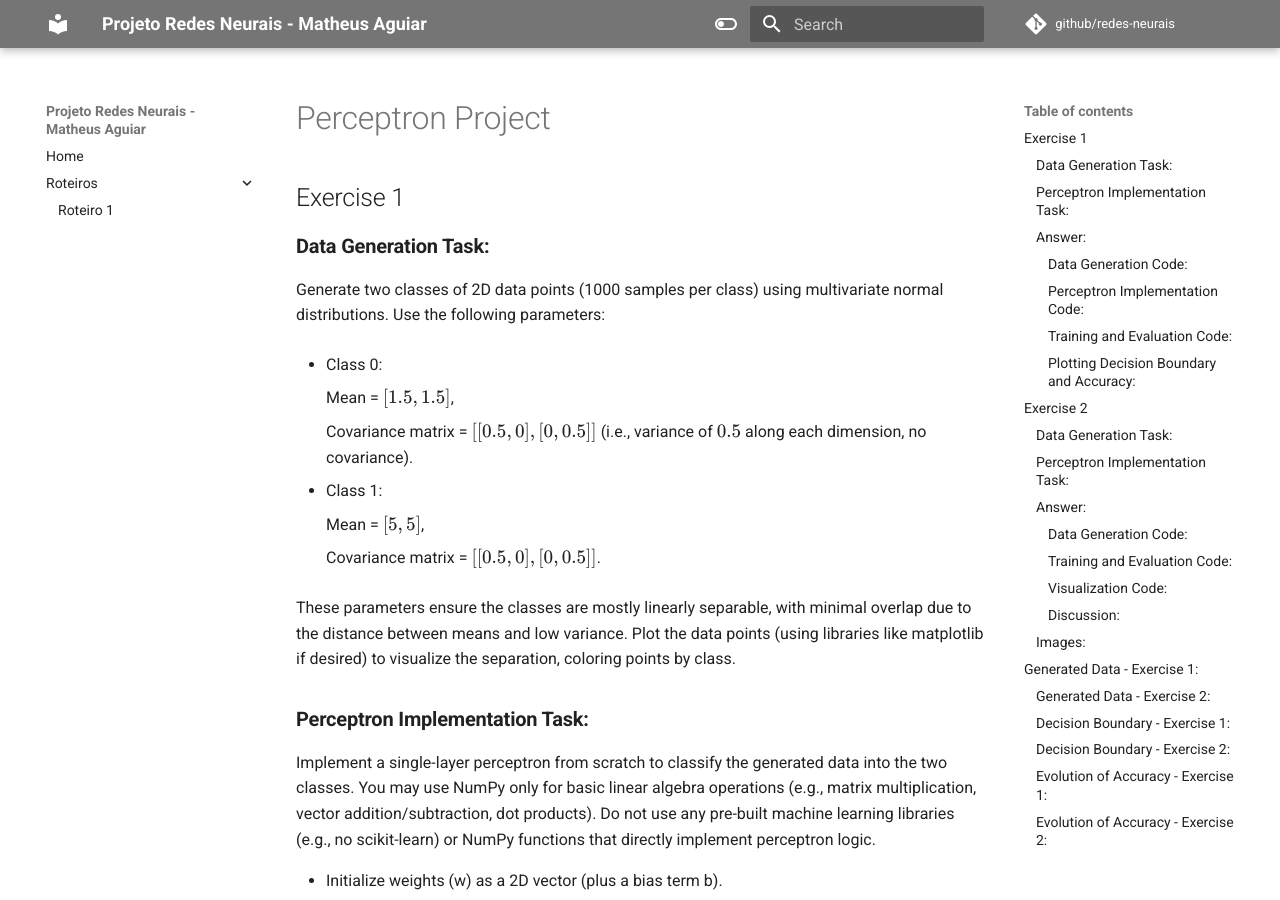
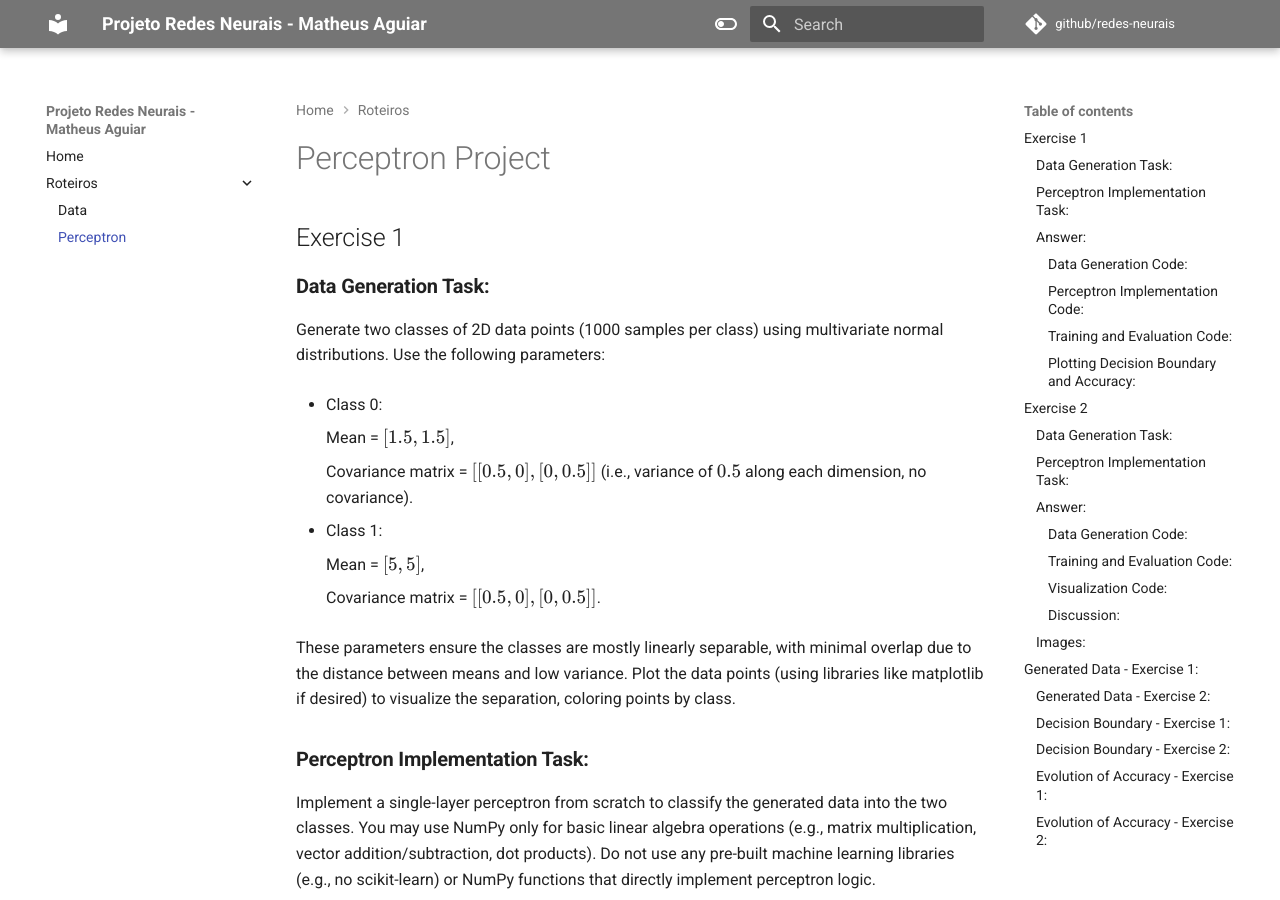
Before and after one commit to C0D8/redes-neurais, an MkDocs documentation site: the page built from docs/perceptron/main.md, in a window 1280 px wide and 900 px high. Built offline with MkDocs 1.6.1 and Material for MkDocs 9.7.7, drawn with Linux system fonts in a browser that asks for light colours; comment, search, counter and statistics services are not loaded.

Commit message:
perceptron page

```diff
--- a/mkdocs.yml
+++ b/mkdocs.yml
@@ -135,7 +135,8 @@
   - Home: index.md
   # - This documentation: ./thisdocumentation/main.md
   - Roteiros:
-    - Roteiro 1: ./data/main.md
+    - Data: ./data/main.md
+    - Perceptron: ./perceptron/main.md
   #   - Roteiro 2: ./roteiro2/main.md
   #   - Roteiro 3: ./roteiro3/main.md
   #   - Roteiro 4: ./roteiro4/main.md
```
